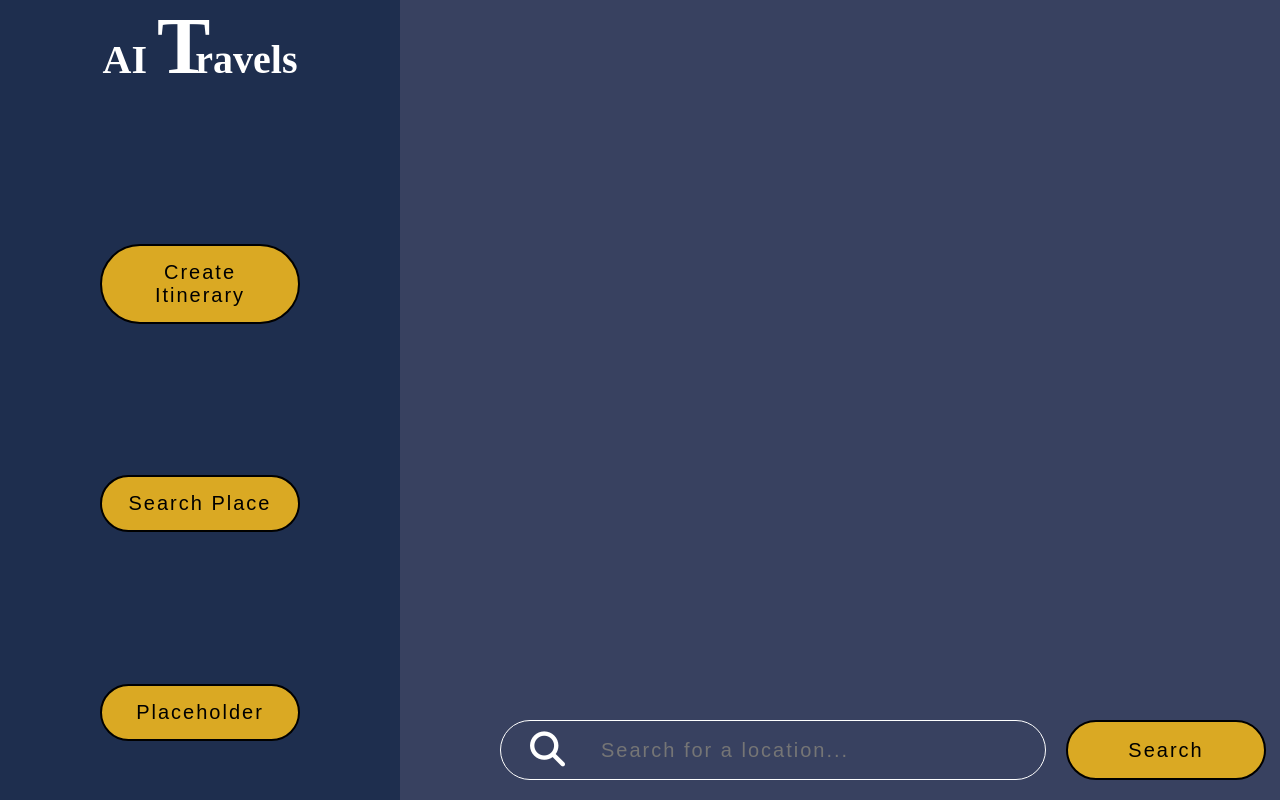
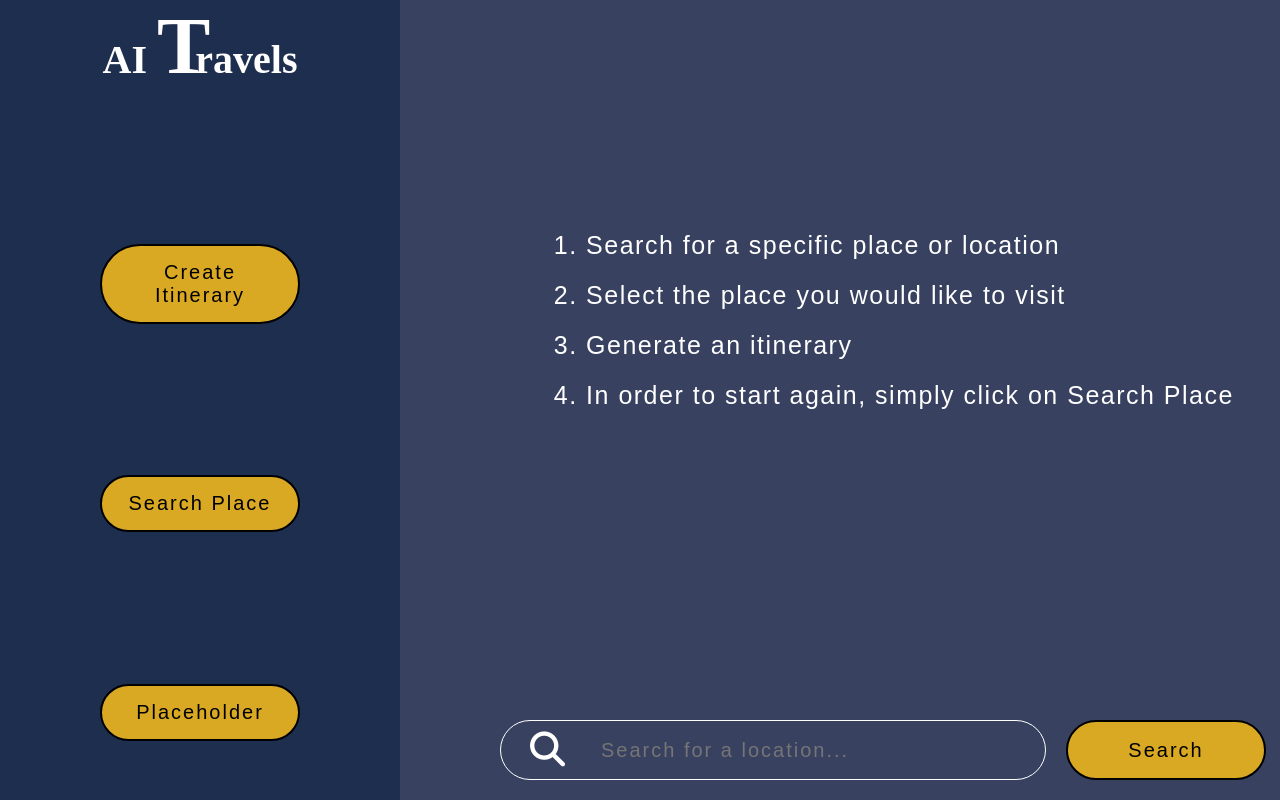
Before and after one commit to Gaspavar92/ai-travels, a React (Vite) app: page / in a window 1280 px wide. Built offline with nearby package versions, Linux system fonts and the light colour scheme; a web font is replaced by a local one.

Commit message:
Created instructions to run the web app

```diff
--- a/src/App.jsx
+++ b/src/App.jsx
@@ -1,4 +1,4 @@
-import { useState, useEffect } from 'react';
+import { useState } from 'react';
 
 import Place from './components/Place';
 import Itinerary from './components/Itinerary'
@@ -9,12 +9,13 @@ function App() {
 
   const [search, setSearch] = useState('');
   const [place, setPlace] = useState('');
+  const [showInstructions, setShowInstructions] = useState(true);
 
 // Conditionally rendering the components
   const [showPlace, setShowPlace] = useState(false);
   const [showItinerary, setShowItinerary] = useState(false);
 
-  const [selectedPlace, setSelectedPlace] = useState([]);
+  const [selectedPlace, setSelectedPlace] = useState({});
 
   const handleChange = (e) => {
     e.preventDefault();
@@ -23,15 +24,18 @@ function App() {
 
   const handleSubmit = (e) => {
     e.preventDefault();
+    if (search) {
       setShowItinerary(false);
       setShowPlace(true);
+      setShowInstructions(false)
       setPlace(search);
       setSearch('');
     }
+  }
 
-  const handleSelect = (e, name, address, image, rating, types) => {
+  const handleSelect = (e, name, address, image, rating, types, numberOfDays) => {
     if (e.target.innerText === 'Select') {
-      const placeInfo = {name, address, image, rating, types}
+      const placeInfo = {name, address, image, rating, types, numberOfDays}
       setSelectedPlace(placeInfo);
       e.target.innerText = 'Selected';
       e.target.classList.add('selected');
@@ -43,12 +47,18 @@ function App() {
   }
 
   const handleItinerary = () => {
+    if (selectedPlace.name) {
       setShowPlace(false)
       setShowItinerary(true);
+      setShowInstructions(false);
+    } else {
+      console.log('nope')
+    }
   }
   const handlePlace = () => {
     setPlace('');
     setShowItinerary(false);
+    setShowInstructions(true)
   }
 
   return (
@@ -65,10 +75,19 @@ function App() {
       <main>
         {showPlace && <Place user_place={place} selectFunction={handleSelect}/>}
         {showItinerary && <Itinerary place_info={selectedPlace}/>}
+        {showInstructions &&
+        <div className='instructions'>
+          <ol>
+            <li>Search for a specific place or location</li>
+            <li>Select the place you would like to visit</li>
+            <li>Generate an itinerary</li>
+            <li>In order to start again, simply click on Search Place</li>
+          </ol>
+        </div>}
 
         <form action="#" onSubmit={handleSubmit} className='get-place-form'>
           <i className="fa-solid fa-magnifying-glass"></i>
-          <input type="text" onChange={handleChange} className='text-field' value={search} placeholder='Search for a location...'/>
+          <input type="text" onChange={handleChange} className='text-field' value={search} placeholder='Search for a location...' required/>
           <button type='submit' className='submit-button'>Search</button>
         </form>
 
```
Lines whose indentation alone changed are shown as unchanged.
